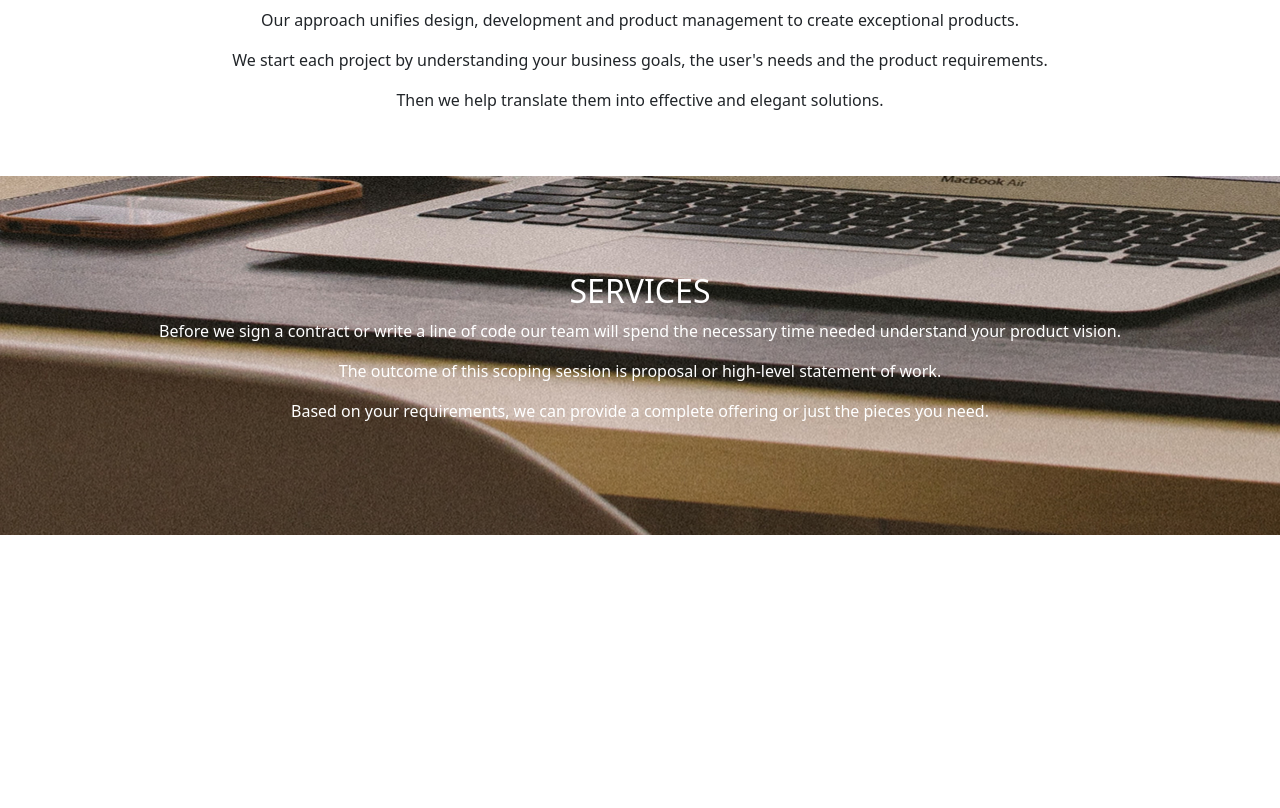
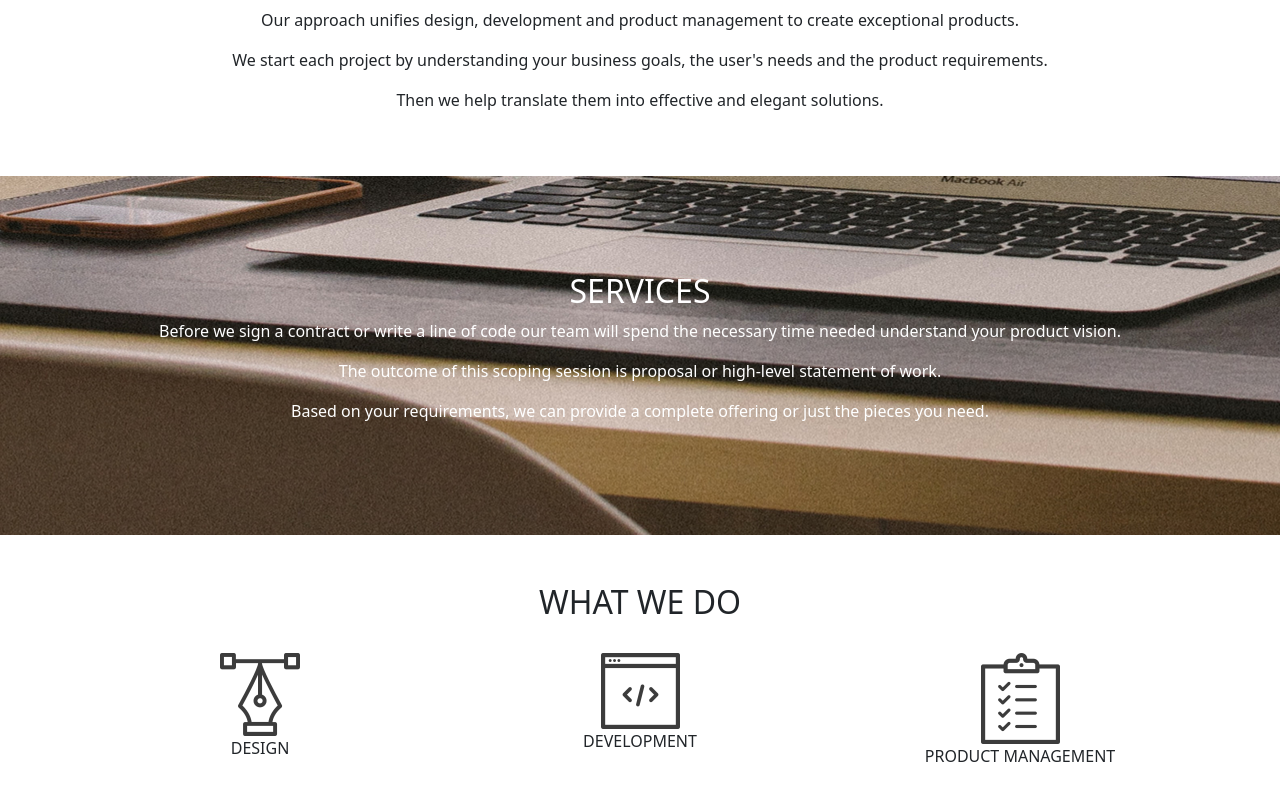
Before and after one commit to charles-okunzo/delani-studio, a plain HTML site: page index.html in a window 1280 px wide. Shown: the part 950-1758 px from the top of the page. Before the commit the page ends 1485 px from the top, so only its background shows below. Drawn offline with nearby package versions, Linux system fonts and the light colour scheme.

Commit message:
style:What we do-add what we do section and styling

```diff
--- a/index.html
+++ b/index.html
@@ -87,6 +87,39 @@
     </div>
   </div>
 
+  <div class="container">
+
+    <div class="row">
+      <h2 class="text-center pt-5">
+        WHAT WE DO
+      </h2>
+
+      <div class="col-md-4 py-4 text-center">
+        <img src="./assets/design_icon.png" alt="Design">
+
+        <p>
+            DESIGN
+        </p>
+      </div>
+
+      <div class="col-md-4 py-4 text-center">
+        <img src="./assets/dev_icon.png" alt="Development">
+
+        <p>
+            DEVELOPMENT
+        </p>
+      </div>
+
+      <div class="col-md-4 py-4 text-center">
+        <img src="./assets/product_icon.png" alt="Product Management">
+
+        <p>
+          PRODUCT MANAGEMENT
+        </p>
+      </div>
+    </div>
+  </div>
+
 
 
 
```
